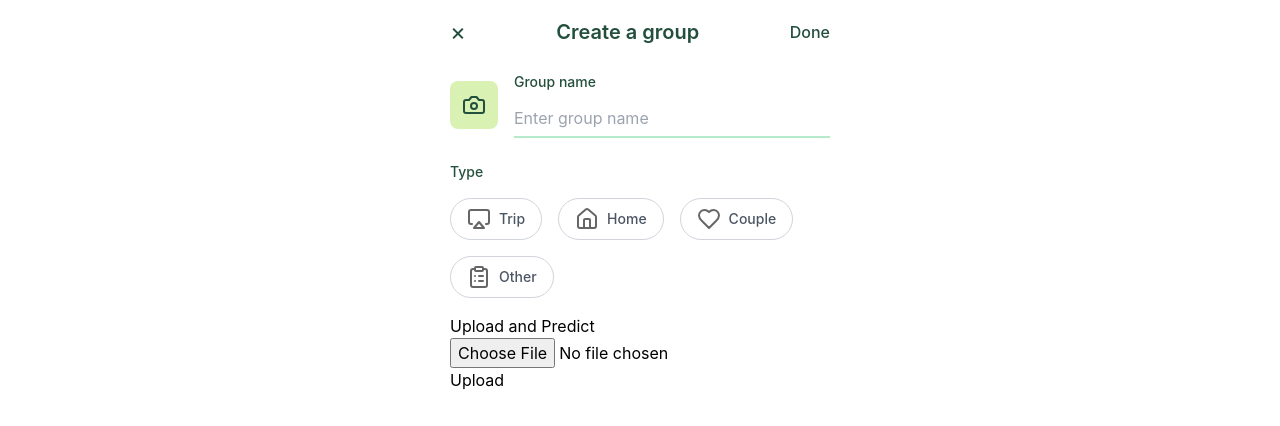
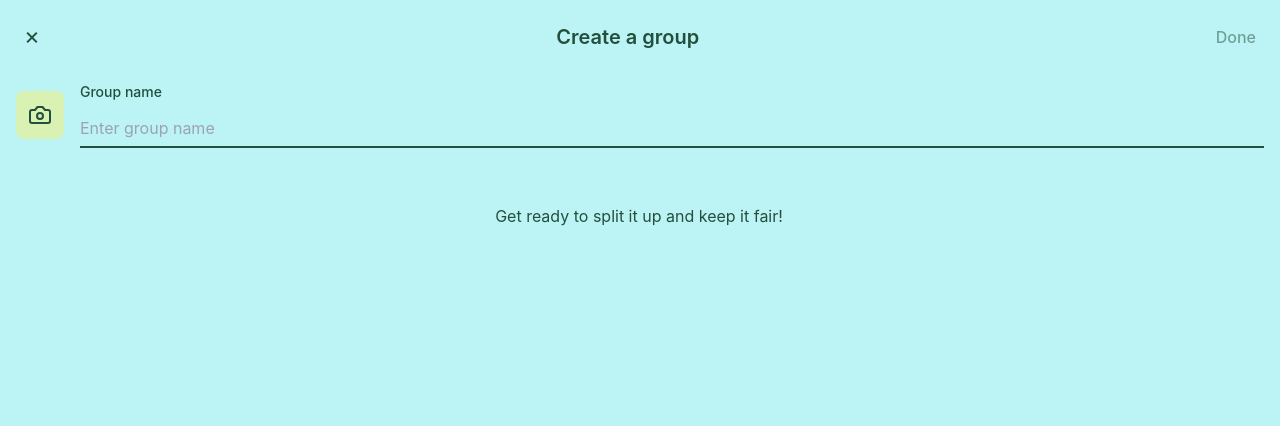
Before and after one commit to MubeenMohammed/settle-up, a React (Create React App) app: page /add-group in a window 1280 px wide. Shown: the top 426 px of the page. Built offline with nearby package versions, Linux system fonts and the light colour scheme.

Commit message:
add more interactive navigation

```diff
--- a/src/components/GroupPage/groupPage.jsx
+++ b/src/components/GroupPage/groupPage.jsx
@@ -13,7 +13,7 @@ export default function GroupUI({ screenWidth }) {
   const { group } = location.state || {};
 
   const handleSettingsClick = (group) => {
-    Navigate("/group-members", { state: { group } });
+    Navigate("/group-settings", { state: { group } });
   }
 
   // Fallback if group data is missing
--- a/src/components/authentication/signUp.jsx
+++ b/src/components/authentication/signUp.jsx
@@ -13,7 +13,7 @@ export default function SignUp({ screenSize }) {
 
   const handleSignUp = async () => {
     const { data, error } = await signUp(email, password);
-    if (data) {
+    if (data.user) {
       const user = {
         user_id: data.user.id,
         name: fullname,
--- a/src/components/homepage/AddPages/addExpense.jsx
+++ b/src/components/homepage/AddPages/addExpense.jsx
@@ -1,11 +1,18 @@
 import React, { useState } from "react";
+import { ArrowLeft, Upload } from "lucide-react";
+import { useNavigate } from "react-router-dom";
 
-const FileUpload = () => {
+const AddExpense = () => {
   const [file, setFile] = useState(null);
   const [response, setResponse] = useState("");
+  const [isLoading, setIsLoading] = useState(false);
+    const navigate = useNavigate();
 
   const handleFileChange = (event) => {
-    setFile(event.target.files[0]);
+    if (event.target.files && event.target.files[0]) {
+      setFile(event.target.files[0]);
+      setResponse(""); // Clear previous response when new file is selected
+    }
   };
 
   const handleSubmit = async (event) => {
@@ -16,6 +23,7 @@ const FileUpload = () => {
       return;
     }
 
+    setIsLoading(true);
     const formData = new FormData();
     formData.append("file", file);
 
@@ -30,28 +38,75 @@ const FileUpload = () => {
       }
 
       const data = await res.json();
-      setResponse(JSON.stringify(data, null, 2)); // Display formatted JSON
+      setResponse(JSON.stringify(data, null, 2));
     } catch (error) {
       console.error("Error uploading file:", error);
       setResponse("Error uploading file");
+    } finally {
+      setIsLoading(false);
     }
   };
 
   return (
-    <div>
-      <h1>Upload and Predict</h1>
-      <form onSubmit={handleSubmit}>
-        <input type="file" accept="image/*" onChange={handleFileChange} />
-        <button type="submit">Upload</button>
-      </form>
-      {response && (
-        <div>
-          <h2>Response:</h2>
-          <pre>{response}</pre>
-        </div>
-      )}
+    <div className="min-h-screen bg-[#BCF4F5] flex flex-col items-center">
+      <div className="w-full max-w-lg p-4">
+        {/* Back Button */}
+        <button
+          onClick={() => navigate("/home")}
+          className="mb-4 flex items-center text-[#234F3D] hover:text-[#1d3f31] transition-colors"
+          aria-label="Go back"
+        >
+          <ArrowLeft className="w-5 h-5 mr-1" />
+          <span>Back</span>
+        </button>
+
+        <h1 className="text-2xl font-bold text-[#234F3D] mb-6 text-center">
+          Upload and Predict
+        </h1>
+
+        <form onSubmit={handleSubmit} className="space-y-6">
+          {/* File Upload Section */}
+          <label className="relative flex flex-col items-center justify-center p-6 border-2 border-dashed border-[#B4EBCA] rounded-lg bg-[#D9F2B4] hover:bg-[#B4EBCA] transition-colors cursor-pointer">
+            <Upload className="h-8 w-8 text-[#234F3D] mb-2" />
+            <div className="text-sm text-[#234F3D] text-center">
+              {file ? file.name : "Click to upload image"}
+            </div>
+            <div className="text-xs text-[#234F3D] opacity-75 mt-1">
+              Supports: JPG, PNG, GIF
+            </div>
+            <input
+              type="file"
+              accept="image/*"
+              onChange={handleFileChange}
+              className="absolute inset-0 w-full h-full opacity-0 cursor-pointer"
+              aria-label="Upload image"
+            />
+          </label>
+
+          {/* Submit Button */}
+          <button
+            type="submit"
+            disabled={!file || isLoading}
+            className="bg-[#B4EBCA] hover:bg-[#D9F2B4] text-[#234F3D] font-medium py-3 px-4 rounded-lg shadow-md transition-colors duration-200 flex items-center justify-center w-full disabled:opacity-50 disabled:cursor-not-allowed"
+          >
+            <Upload className="w-4 h-4 mr-2" />
+            {isLoading ? "Processing..." : "Upload and Predict"}
+          </button>
+        </form>
+
+        {response && (
+          <div className="mt-6 bg-[#D9F2B4] p-4 rounded-lg">
+            <h2 className="text-lg font-semibold text-[#234F3D] mb-2">
+              Response:
+            </h2>
+            <pre className="bg-white p-3 rounded-md overflow-x-auto text-sm whitespace-pre-wrap break-words">
+              {response}
+            </pre>
+          </div>
+        )}
+      </div>
     </div>
   );
 };
 
-export default FileUpload;
+export default AddExpense;
--- a/src/components/homepage/AddPages/addGroup.jsx
+++ b/src/components/homepage/AddPages/addGroup.jsx
@@ -1,98 +1,117 @@
-import { useState } from "react";
-import { Camera, AirplayIcon, Home, Heart, ClipboardList } from "lucide-react";
-import FileUpload from "../../fileUpload";
+import React, { useState } from "react";
+import { Camera } from "lucide-react";
+import { useNavigate } from "react-router-dom";
 
 export default function AddGroup({ screenSize }) {
+  const navigate = useNavigate();
   const [groupName, setGroupName] = useState("");
-  const [selectedType, setSelectedType] = useState("");
-
-  const groupTypes = [
-    { name: "Trip", icon: <AirplayIcon className="w-6 h-6" />, color: "#B4EBCA" },
-    { name: "Home", icon: <Home className="w-6 h-6" />, color: "#D9F2B4" },
-    { name: "Couple", icon: <Heart className="w-6 h-6" />, color: "#BCF4F5" },
-    { name: "Other", icon: <ClipboardList className="w-6 h-6" />, color: "#B4EBCA" },
-  ];
+  const animatedText = "Get ready to split it up and keep it fair!";
 
   const dynamicStyles = {
     container: {
-      width: screenSize.width < 480 ? "360px" : "412px",
+      width: screenSize?.width,
       height: "100vh",
     },
     input: {
-      fontSize: screenSize.width < 480 ? "14px" : "16px",
+      fontSize: screenSize?.width < 480 ? "14px" : "16px",
     },
-    button: {
-      fontSize: screenSize.width < 480 ? "12px" : "14px",
+    typingContainer: {
+      fontSize: screenSize?.width < 480 ? "14px" : "16px",
+      color: "#234F3D",
+      textAlign: "center",
+      whiteSpace: "nowrap",
+      overflow: "hidden",
+      borderRight: "2px solid #234F3D",
+      display: "inline-block",
     },
+  };
+
+  const handleDone = () => {
+    if (!groupName.trim()) {
+      alert("Please enter a group name");
+      return;
+    }
+    console.log("Creating group:", groupName);
   };
 
   return (
     <div
       style={dynamicStyles.container}
-      className="mx-auto flex flex-col bg-white p-4"
+      className="mx-auto flex flex-col bg-[#BCF4F5] p-4"
     >
       {/* Header */}
       <div className="flex items-center justify-between mb-6">
-        <button className="text-[#234F3D]">
-          <span className="text-2xl">&times;</span>
+        <button
+          className="text-[#234F3D] hover:text-opacity-80 transition-colors p-2"
+          aria-label="Close"
+          onClick={() => navigate("/home")}
+        >
+          <span className="text-2xl leading-none">&times;</span>
         </button>
         <h1 className="text-xl font-semibold text-[#234F3D]">Create a group</h1>
-        <button className="text-[#234F3D] font-medium">Done</button>
+        <button
+          className="text-[#234F3D] font-medium hover:text-opacity-80 transition-colors disabled:opacity-50 px-2 py-1"
+          onClick={handleDone}
+          disabled={!groupName.trim()}
+        >
+          Done
+        </button>
       </div>
 
       {/* Group Name Input */}
       <div className="flex items-center mb-6">
-        <div className="w-12 h-12 bg-[#D9F2B4] rounded-lg flex items-center justify-center mr-4">
+        <div className="w-12 h-12 bg-[#D9F2B4] rounded-lg flex items-center justify-center mr-4 cursor-pointer hover:bg-[#B4EBCA] transition-colors">
           <Camera className="w-6 h-6 text-[#234F3D]" />
         </div>
         <div className="flex-1">
-          <label className="block text-sm text-[#234F3D] font-medium mb-2">
+          <label
+            htmlFor="groupName"
+            className="block text-sm text-[#234F3D] font-medium mb-2"
+          >
             Group name
           </label>
           <input
+            id="groupName"
             type="text"
             value={groupName}
             onChange={(e) => setGroupName(e.target.value)}
             placeholder="Enter group name"
             style={dynamicStyles.input}
-            className="w-full border-b-2 border-[#B4EBCA] focus:outline-none focus:border-[#234F3D] text-lg text-[#234F3D] py-1"
+            className="w-full border-b-2 border-[#B4EBCA] focus:outline-none focus:border-[#234F3D] text-lg text-[#234F3D] py-1 bg-transparent placeholder-gray-400"
+            maxLength={50}
+            autoFocus
           />
         </div>
       </div>
 
-      {/* Group Type Selector */}
-      <div>
-        <h2 className="text-sm text-[#234F3D] font-medium mb-4">Type</h2>
-        <div className="flex gap-4 flex-wrap">
-          {groupTypes.map((type) => (
-            <button
-              key={type.name}
-              onClick={() => setSelectedType(type.name)}
-              style={dynamicStyles.button}
-              className={`flex items-center gap-2 px-4 py-2 rounded-full border ${
-                selectedType === type.name
-                  ? "border-[#234F3D] bg-[#D9F2B4]"
-                  : "border-gray-300 bg-white"
-              }`}
-            >
-              <span
-                className="flex items-center justify-center"
-                style={{ color: selectedType === type.name ? "#234F3D" : "#666" }}
-              >
-                {type.icon}
-              </span>
-              <span
-                className={`font-medium text-sm ${
-                  selectedType === type.name ? "text-[#234F3D]" : "text-gray-600"
-                }`}
-              >
-                {type.name}
-              </span>
-            </button>
-          ))}
-          <FileUpload/>
+      {/* Animated Text Section */}
+      <div className="mt-8 text-center">
+        <div
+          style={{
+            ...dynamicStyles.typingContainer,
+            animation: "typing 3.5s steps(40, end), blink 0.75s step-end infinite",
+            width: "100%",
+          }}
+        >
+          {animatedText}
         </div>
       </div>
+
+      {/* Inline CSS for animations */}
+      <style>
+        {`
+          @keyframes typing {
+            from { width: 0 }
+            to { width: 100% }
+          }
+
+          @keyframes blink {
+            0% { border-color: transparent }
+            50% { border-color: #234F3D }
+            100% { border-color: transparent }
+          }
+        `}
+      </style>
     </div>
   );
 }
--- a/src/components/homepage/expenseContainer/groupsTab.jsx
+++ b/src/components/homepage/expenseContainer/groupsTab.jsx
@@ -36,7 +36,7 @@ export default function GroupsTab({ groups }) {
           <div className="flex justify-center mt-4">
             <button
               className="bg-blue-500 hover:bg-blue-600 text-white px-4 py-2 rounded-md shadow-md transition-all"
-              onClick={() => alert("Add more groups functionality goes here!")}
+              onClick={() => navigate("/add-group")}
             >
               Add More Groups
             </button>
@@ -69,7 +69,7 @@ export default function GroupsTab({ groups }) {
           <div className="flex justify-center mt-4">
             <button
               className="bg-blue-500 hover:bg-blue-600 text-white px-4 py-2 rounded-md shadow-md transition-all"
-              onClick={() => alert("Add more groups functionality goes here!")}
+              onClick={() => navigate("/add-group")}
             >
               Add More Groups
             </button>
--- a/src/components/homepage/header.jsx
+++ b/src/components/homepage/header.jsx
@@ -1,5 +1,5 @@
 import React from 'react';
-import { LogOut, Search, MoreVertical } from 'lucide-react';
+import { LogOut } from 'lucide-react';
 import { useNavigate } from "react-router-dom";
 import { logOut } from '../../superbase/auth';
 
@@ -19,8 +19,6 @@ const Header = () => {
       <LogOut className="w-6 h-6 text-[#234F3D] cursor-pointer" onClick={handleLogout}/>
       <span className="text-lg font-semibold text-[#234F3D]">SETTLE UP</span>
       <div className="flex items-center gap-3">
-        <Search className="w-6 h-6 text-[#234F3D]" />
-        <MoreVertical className="w-6 h-6 text-[#234F3D]" />
       </div>
     </div>
   );
--- a/src/components/homepage/homepage.jsx
+++ b/src/components/homepage/homepage.jsx
@@ -34,7 +34,7 @@ export default function HomePage({ screenSize }) {
     if (onFriendsTab) {
       navigate("/add-expense");
     }
-    navigate("/add-group");
+    navigate("/add-expense");
   };
 
 
```
Also changed, not shown: src/App.jsx (+4 -4 lines), src/components/GroupPage/groupMembersPage.jsx (deleted, +0 -9 lines), src/components/GroupPage/groupSettings.jsx (added, +101 -0 lines).
